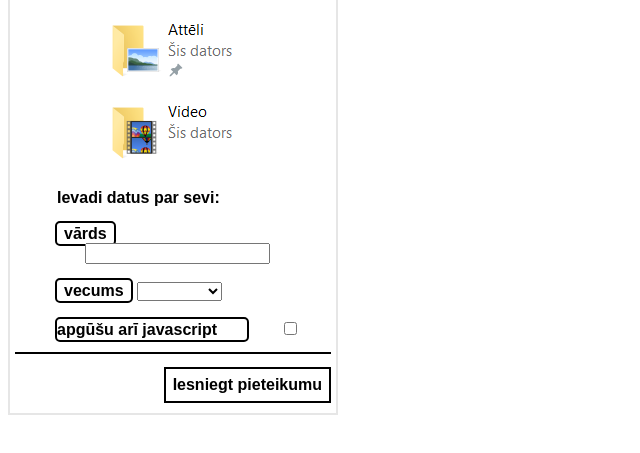
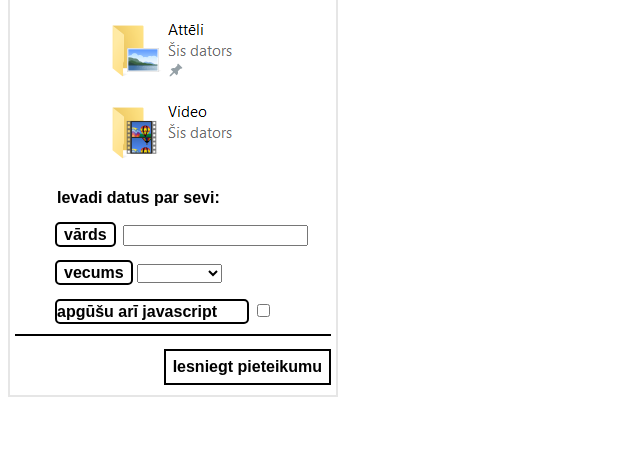
Before and after one commit to ritzijs/pervij, a plain HTML site: page index.html in a window 1280 px wide. Shown: the part 153-606 px from the top of the page, without its empty margins (0-640 px from the left). Drawn offline with Linux system fonts and the light colour scheme.

Commit message:
Update stili.css

```diff
--- a/css/stili.css
+++ b/css/stili.css
@@ -16,7 +16,7 @@ span{
   padding: 2px;
 }
 input{
-  margin-left: 30px;
+  margin-left: 3px;
 }
 .vards{
   padding-left: 7px;
```
